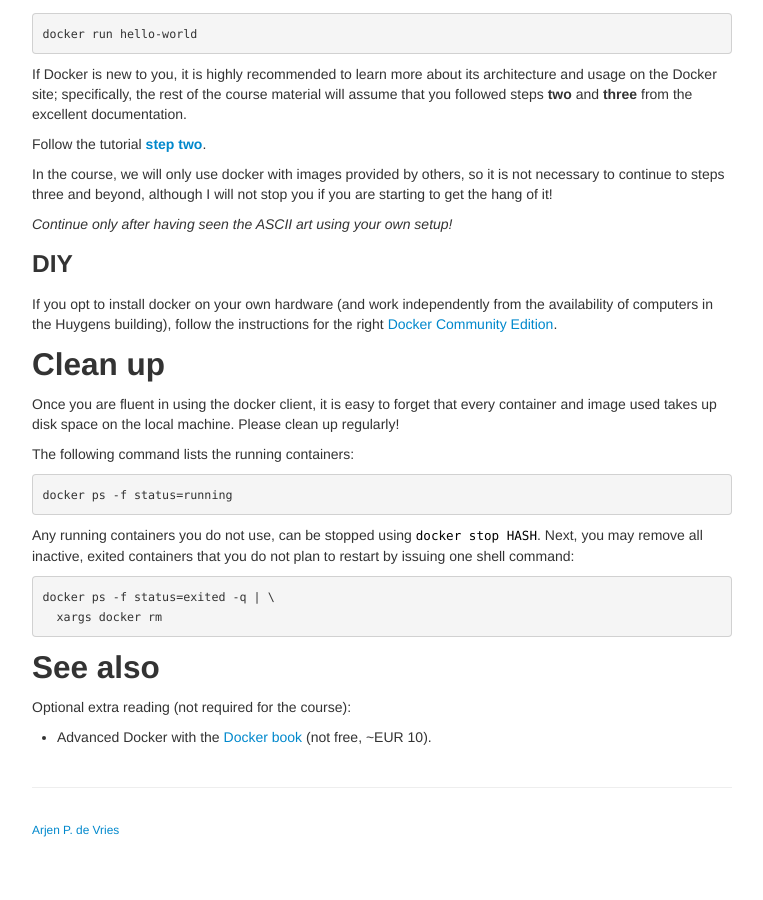
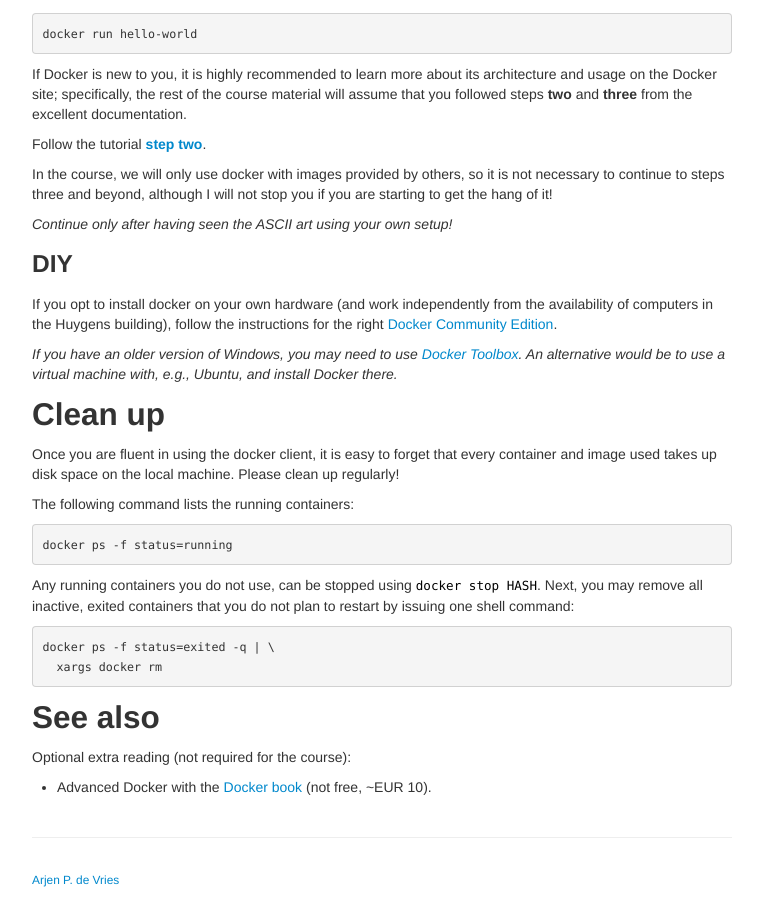
Before and after one commit to Thelukepet/course, a Jekyll site: the page built from assignments/A1b-docker.md, in a window 1280 px wide and 900 px high, scrolled down 691 px. Shown: the whole window, without its empty margins (258-1021 px from the left). Built offline with Jekyll 4.4.1, drawn with Linux system fonts in a browser that asks for light colours; before the commit the page ends 1541 px from its top, so only the background shows below that.

Commit message:
Mention of Docker Toolbox just in case.

```diff
--- a/assignments/A1b-docker.md
+++ b/assignments/A1b-docker.md
@@ -51,6 +51,9 @@ _Continue only after having seen the ASCII art using your own setup!_
 If you opt to install docker on your own hardware (and work independently from the availability of
 computers in the Huygens building), follow the instructions for the right [Docker Community Edition](https://www.docker.com/community-edition).
 
+_If you have an older version of Windows, you may need to use [Docker Toolbox](https://docs.docker.com/toolbox/overview/).
+An alternative would be to use a virtual machine with, e.g., Ubuntu, and install Docker there._
+
 <!--
 
 TO BE DONE
```
